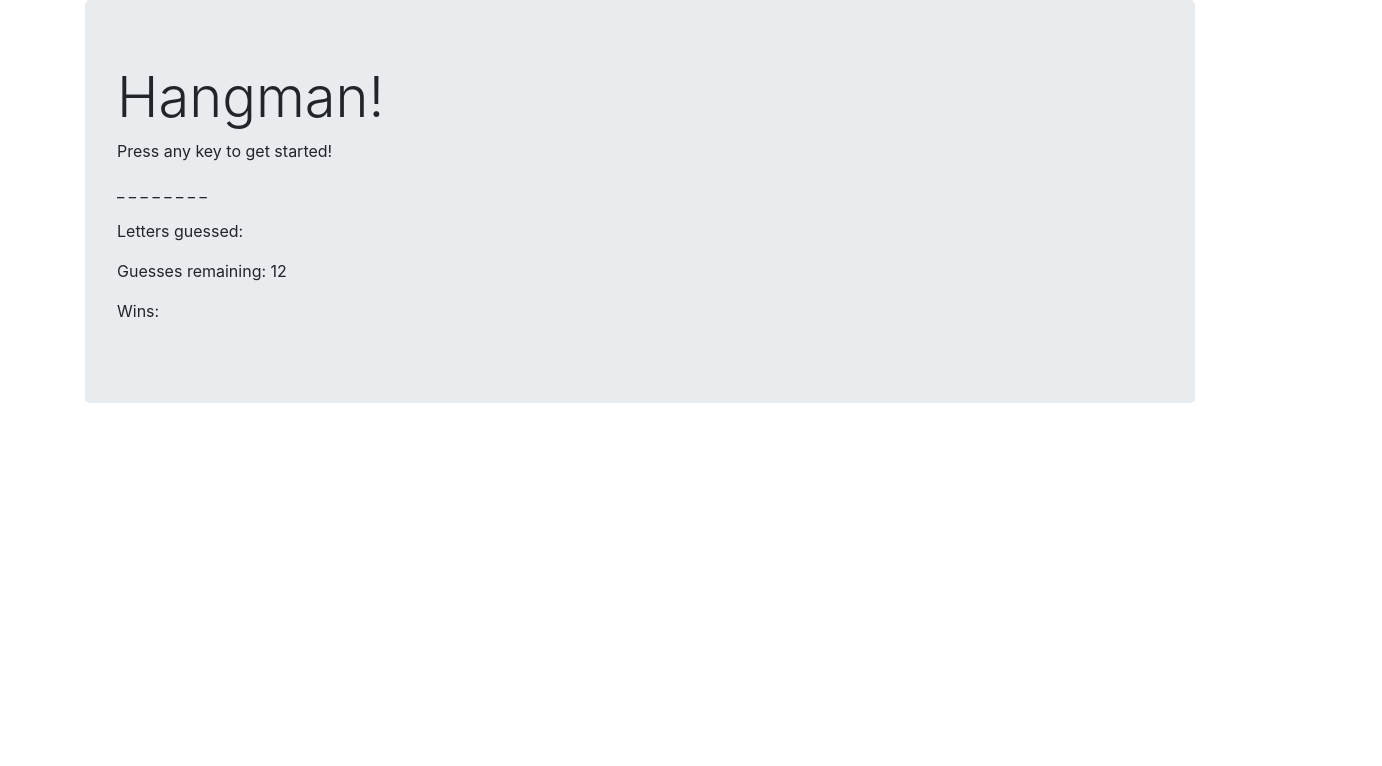
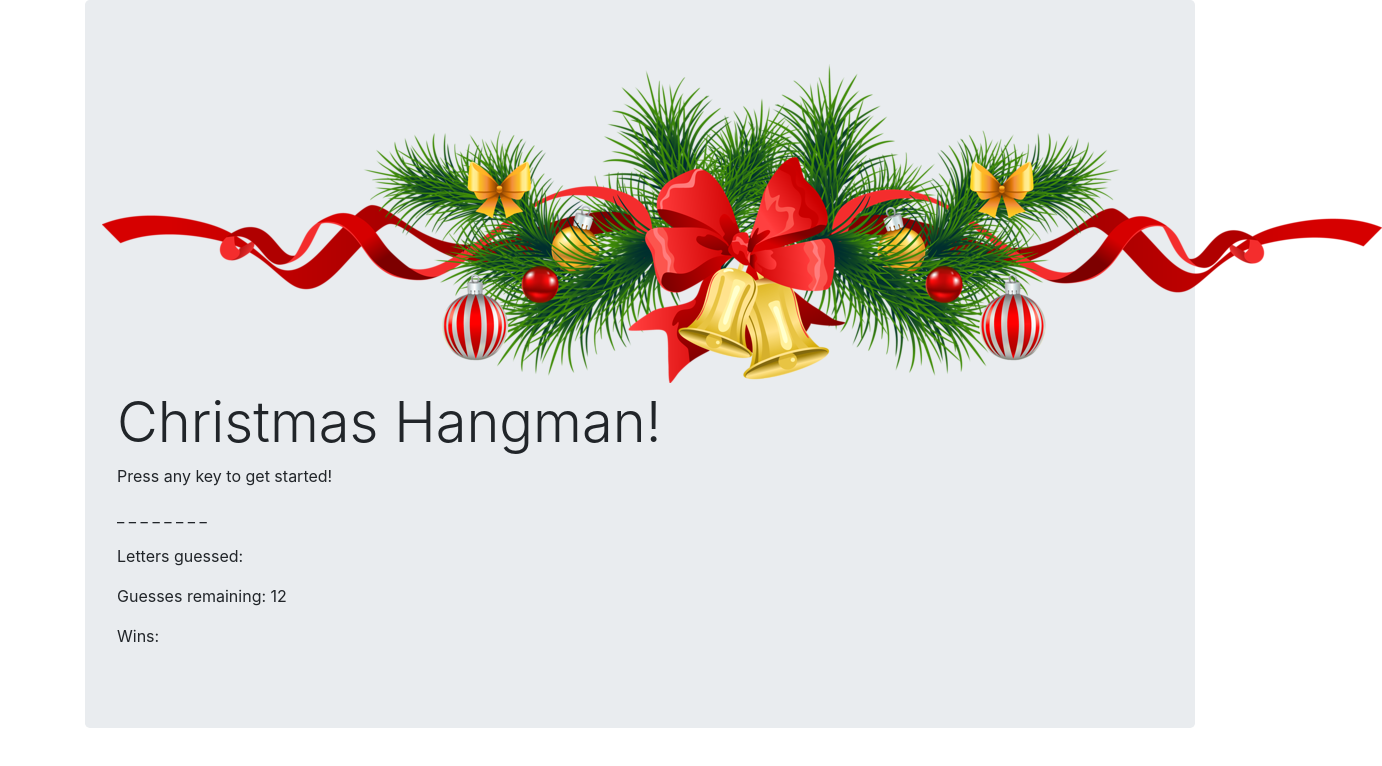
Before and after one commit to nolanglenn/Word-Guess-Game, a plain HTML site: page index.html in a window 1280 px wide. Shown: the whole page, 1382 px wide, since content can reach past the window. Drawn offline with nearby package versions, Linux system fonts and the light colour scheme.

Commit message:
Added Christmas theme

```diff
--- a/assets/javascript/game.js
+++ b/assets/javascript/game.js
@@ -84,13 +84,13 @@ function gameRestart(word) {
     var index = wordList.indexOf(word);
     //If they ran out of guesses, show word and randomize a new one
     if((numberOfGuesses <= 0)) {
-        alert('You lose! Press ok to try another word.');
+        alert('You lose! The word was ' + randomWord + '. Press ok to try another word.');
         wordList.splice(index, 1);
         randomWord = getNewWord();
 
     } else if(!blanks.includes('_')) {
         winCount++
-        alert('You win! Press ok to play again.')
+        alert('You win! Press ok to play again.');
         wordList.splice(index, 1);
         document.getElementById('wins').innerHTML = 'Wins: ' + winCount;
         randomWord = getNewWord();
--- a/index.html
+++ b/index.html
@@ -13,10 +13,12 @@
 </head>
 
 <body>
-    <div class="bg"></div>
-    <div class="container">
-        <div class="jumbotron backdrop">
-            <h1 class="display-4">Hangman!</h1>
+    <div class="container bg">
+        <div class="jumbotron">
+            <div class="row">
+                <img class="tinsel" src="assets/images/christmas_PNG17215.png">
+            </div>
+            <h1 class="display-4">Christmas Hangman!</h1>
             <!-- <p class="lead">This will eventually show how to play the game.</p>
             <hr class="my-4"> -->
             <p>Press any key to get started!</p>
```
Also changed, not shown: assets/images/christmas_PNG17215.png (added).
